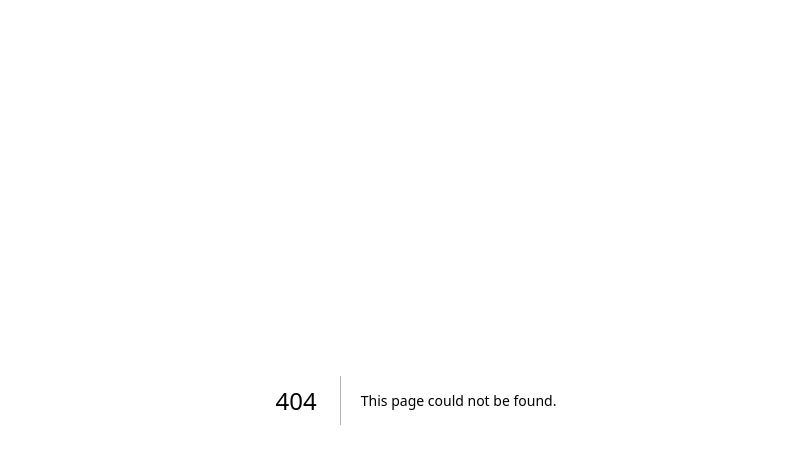
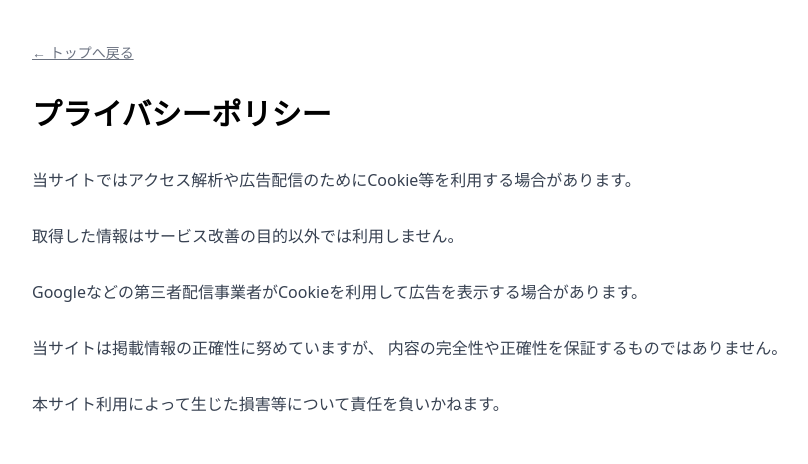
Before and after one commit to shin8612/final-mercari-shipping-navi_v2, a Next.js app: page /privacy in a window 1280 px wide. Before the commit this address had no page. Shown: the top 464 px of the page, without its empty margins (224-1032 px from the left). Built offline with nearby package versions, Linux system fonts and the light colour scheme.

Commit message:
add privacy page

```diff
--- /dev/null
+++ b/src/app/privacy/page.tsx
@@ -0,0 +1,38 @@
+export default function PrivacyPage() {
+  return (
+    <main className="min-h-screen bg-white px-4 py-10 text-black">
+      <div className="mx-auto max-w-3xl">
+        <a href="/" className="text-sm text-gray-500 underline">
+          ← トップへ戻る
+        </a>
+
+        <h1 className="mt-8 text-3xl font-black">
+          プライバシーポリシー
+        </h1>
+
+        <div className="mt-8 space-y-6 leading-8 text-gray-700">
+          <p>
+            当サイトではアクセス解析や広告配信のためにCookie等を利用する場合があります。
+          </p>
+
+          <p>
+            取得した情報はサービス改善の目的以外では利用しません。
+          </p>
+
+          <p>
+            Googleなどの第三者配信事業者がCookieを利用して広告を表示する場合があります。
+          </p>
+
+          <p>
+            当サイトは掲載情報の正確性に努めていますが、
+            内容の完全性や正確性を保証するものではありません。
+          </p>
+
+          <p>
+            本サイト利用によって生じた損害等について責任を負いかねます。
+          </p>
+        </div>
+      </div>
+    </main>
+  );
+}
--- a/src/components/ShippingNavi.tsx
+++ b/src/components/ShippingNavi.tsx
@@ -225,12 +225,12 @@
 
   <p className="mt-2">
     送料・サイズ条件は変更される場合があります。
-            最新情報はメルカリ公式サイトをご確認ください。
+    最新情報は必ず公式サイトをご確認ください。
   </p>
 
   <p className="mt-2">
-            本ツールは参考情報としてご利用ください。
-            実際の発送前には必ず公式情報をご確認ください。
+    本ツールは参考情報として提供しています。
+    実際の発送前には公式情報をご確認ください。
   </p>
 
   <div className="mt-4 flex flex-wrap gap-4">
@@ -240,11 +240,21 @@
       rel="noopener noreferrer"
       className="underline"
     >
-              メルカリ公式「配送方法 早わかり表」
+      メルカリ公式 配送方法早わかり表
     </a>
 
-            <a href="/about" className="underline">
+    <a
+      href="/about"
+      className="underline"
+    >
       このサイトについて
+    </a>
+
+    <a
+      href="/privacy"
+      className="underline"
+    >
+      プライバシーポリシー
     </a>
   </div>
 
```
Lines whose indentation alone changed are shown as unchanged.
